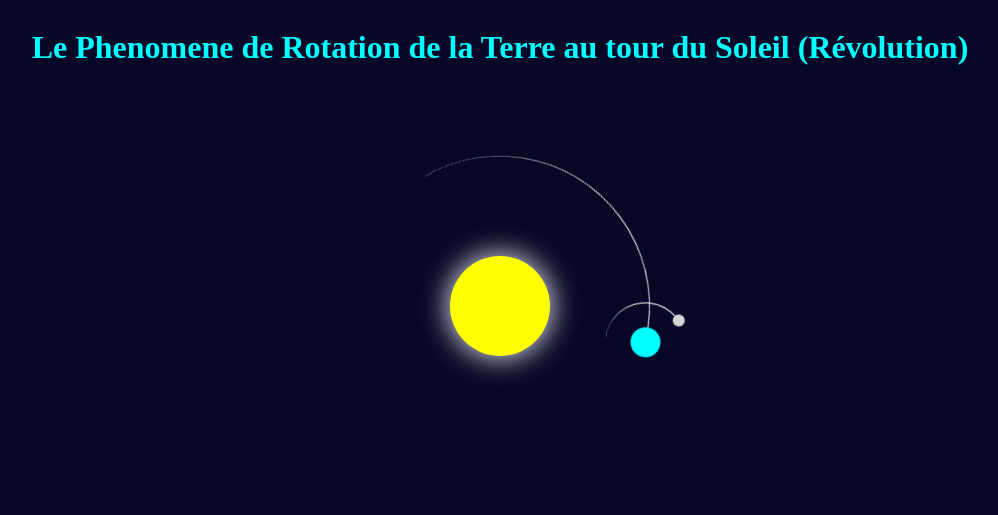
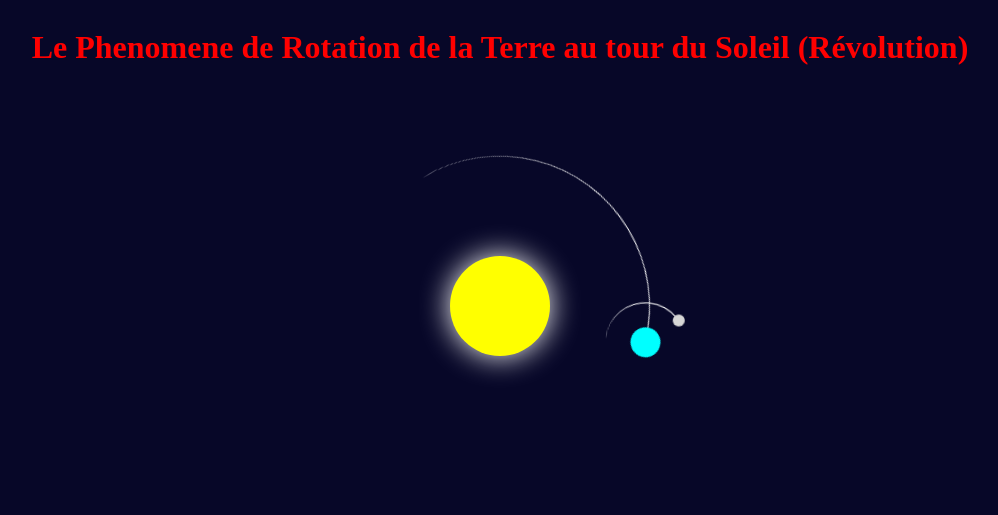
Before and after one commit to Camille-zorro/SunMoonSky, a plain HTML site: page index.html in a window 1280 px wide. Shown: the whole page, without its empty margins (148-1146 px from the left). Drawn offline with Linux system fonts and the light colour scheme.

Commit message:
Update style.css

```diff
--- a/style.css
+++ b/style.css
@@ -18,7 +18,7 @@ body {
 }
 
 h1 {
-  color: aqua;
+  color: red;
   /* display: block; */
 }
 
```
